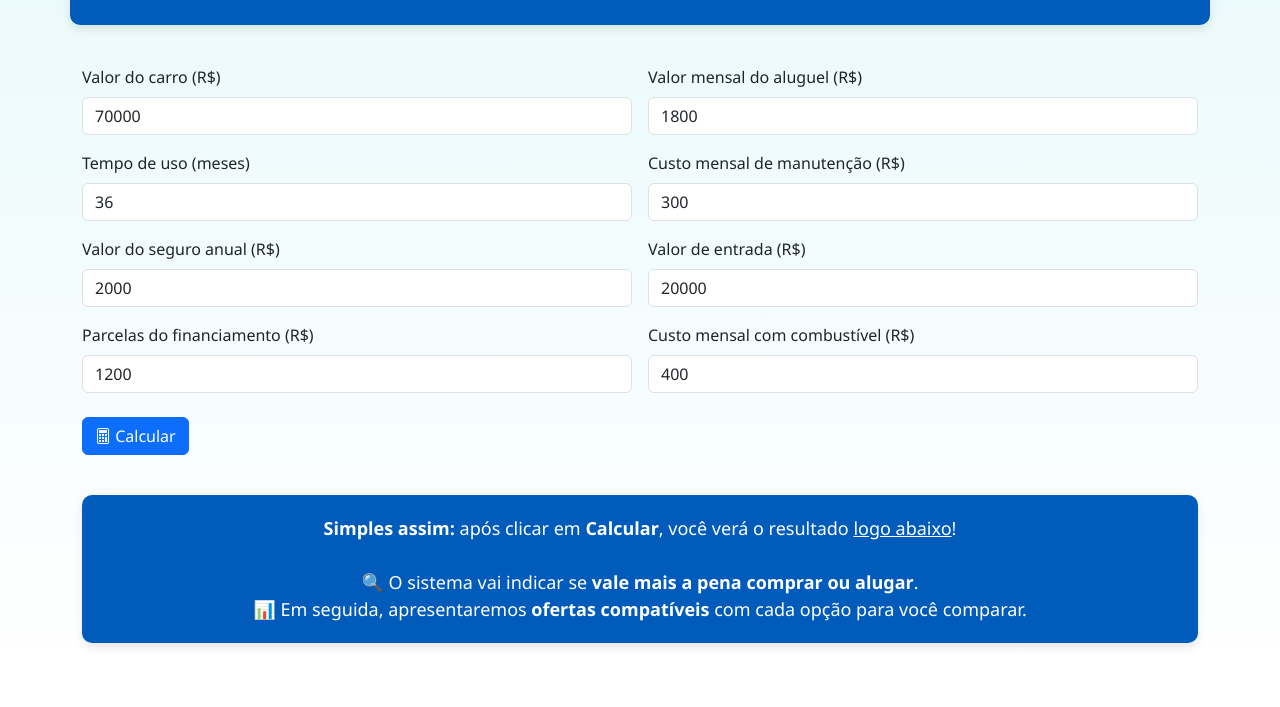
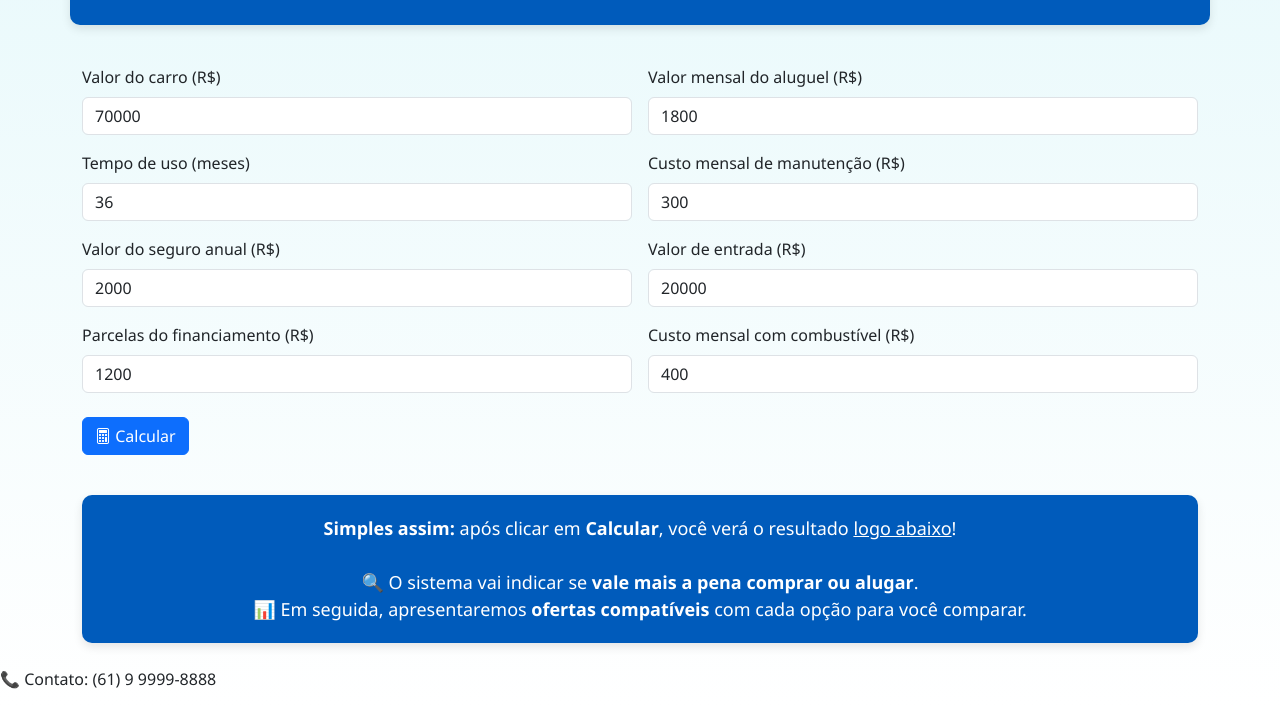
Before and after one commit to vitor-daniel-sg/projeto-interacao, a plain HTML site: page index.html in a window 1280 px wide. Shown: the part 392-1099 px from the top of the page. Before the commit the page ends 1059 px from the top, so only its background shows below. Drawn offline with nearby package versions, Linux system fonts and the light colour scheme.

Commit message:
Update index.html

```diff
--- a/index.html
+++ b/index.html
@@ -105,6 +105,10 @@
     </div>
   </div>
 
+  <footer class="footer-contato">
+  <p>📞 Contato: (61) 9 9999-8888</p>
+  </footer>
+
   <script src="script.js"></script>
 </body>
 </html>
```
